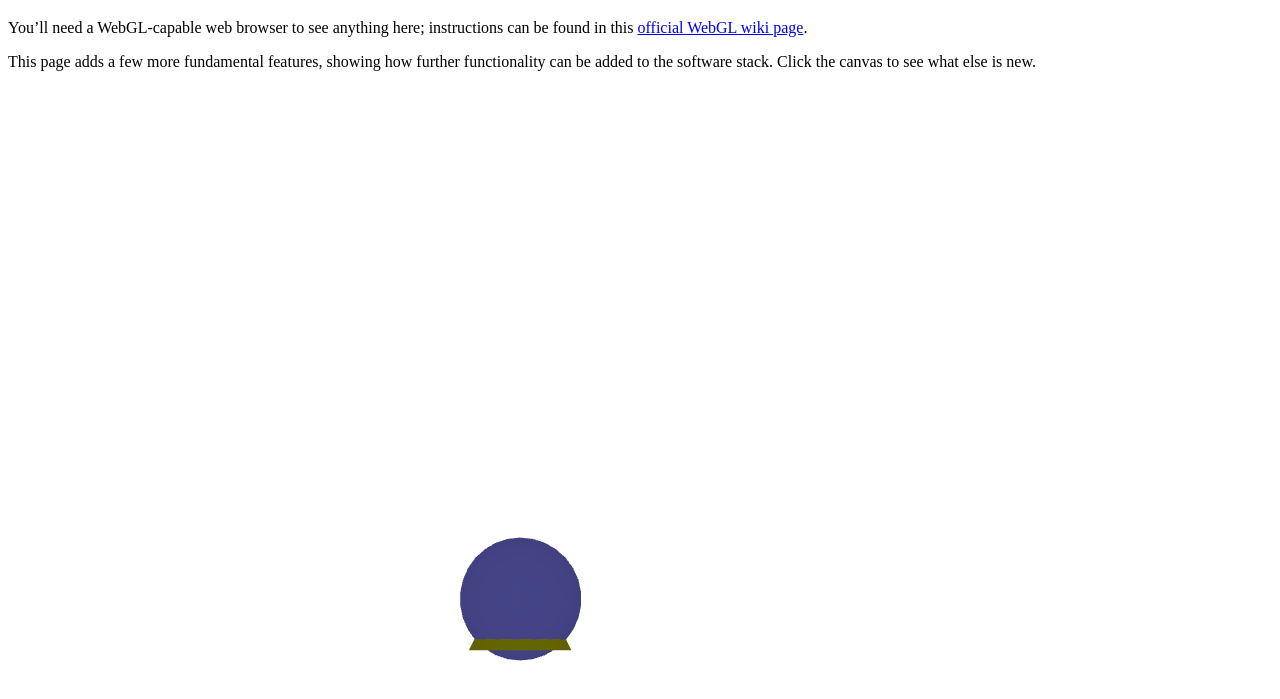
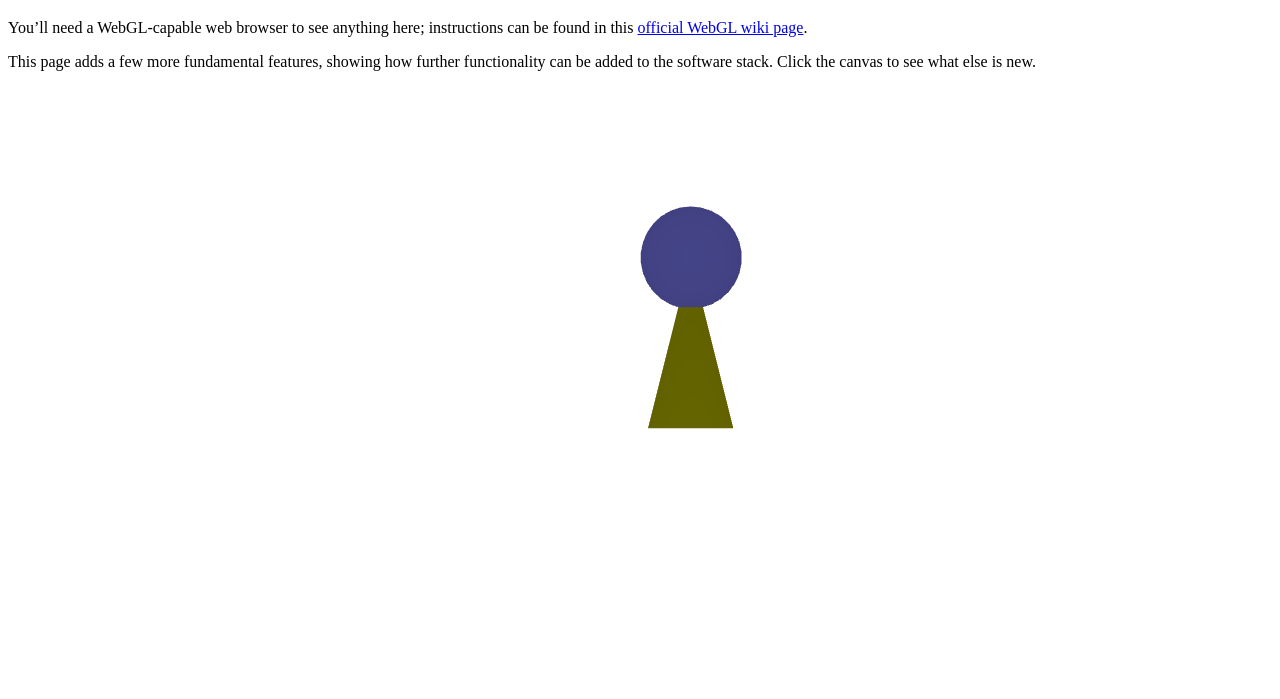
Before and after one commit to trixr4kdz/Graphics, a website: page pipeline/iceCream.html in a window 1280 px wide. Shown: the part 61-760 px from the top of the page. Drawn offline with nearby package versions, Linux system fonts and the light colour scheme.

Commit message:
Fixing up

```diff
--- a/pipeline/iceCream.html
+++ b/pipeline/iceCream.html
@@ -17,7 +17,7 @@
         further functionality can be added to the software stack.
         Click the canvas to see what else is new.</p>
 
-    <canvas id="hello-webgl" width="1024" height="1024">
+    <canvas id="hello-webgl" width="1024" height="512">
         Sorry, your web browser does not appear to support
         the <code>canvas</code> element, either.
     </canvas>
@@ -46,8 +46,6 @@
         #endif
 
         attribute vec3 vertexPosition;
-
-        // Note this new additional output.
         attribute vec3 vertexColor;
         varying vec4 finalVertexColor;
 
@@ -55,7 +53,6 @@
         uniform mat4 transformationMatrix;
         uniform mat4 projectionMatrix;
         uniform mat4 modelViewMatrix;
-        uniform mat4 camera;
 
         uniform vec3 lightPosition;
         uniform vec3 lightDiffuse;
--- a/pipeline/iceCream.js
+++ b/pipeline/iceCream.js
@@ -59,34 +59,38 @@
         obj["transform"] = t;
     };
 
-     var shapes = [iceCream, cone];
-
+    var shapes = [iceCream, cone];
 
     makeTransforms(iceCream, {
-        tx: 1,
-        sx: 2,
-        sy: 2,
-        sz: 2
+        tx: 2 ,
+        ty: 1,
     });
 
     makeTransforms(cone, {
-        tx: 5,
-        ty: 1,
-        tz: 1
+        ty: -0.5,
+        sy: 2,
+        // rx: 0.1,
+        // angle: 10
     })
 
     var objectsToDraw = [
         {
             color: iceCream.color,
+            specularColor: {r: 10, g: 10, b: 10},
             vertices: iceCream.toRawTriangleArray(),
             mode: gl.TRIANGLES,
             transform: iceCream.transform,
+            shininess: 6,
+            normals: iceCream.toNormalArray(),
             children: [{
                 color: cone.color,
+                specularColor: {r: 10, g: 10, b: 10},
                 vertices: cone.toRawTriangleArray(),
                 mode: gl.TRIANGLES,
                 transform: cone.transform,
-                children: []
+                children: [],
+                shininess: 10,
+                normals: cone.toNormalArray
             }]
         }
     ];
@@ -181,7 +185,13 @@
      * Displays an individual object.
      */
     var drawObject = function (object, parent) {
-        var currentMatrix = Matrix.getTransformationMatrix(
+        // Set the varying colors.
+        gl.bindBuffer(gl.ARRAY_BUFFER, object.colorBuffer);
+        gl.vertexAttribPointer(vertexColor, 3, gl.FLOAT, false, 0, 0);
+
+        var currentMatrix = parent || new Matrix();
+
+        var transform = Matrix.getTransformationMatrix(
             {
                 tx: object.transform.tx,
                 ty: object.transform.ty,
@@ -194,17 +204,11 @@
                 rz: object.transform.rz,
                 angle: object.transform.angle
             });
+
         console.log(currentMatrix)
+        currentMatrix = currentMatrix.multiply(transform);
 
-        if (parent) {
-            currentMatrix = currentMatrix.multiply(parent);
-        }
-
-        // Set the varying colors.
-        gl.bindBuffer(gl.ARRAY_BUFFER, object.colorBuffer);
-        gl.vertexAttribPointer(vertexColor, 3, gl.FLOAT, false, 0, 0);
-
-        gl.uniformMatrix4fv(modelViewMatrix, gl.FALSE,
+        gl.uniformMatrix4fv(transformationMatrix, gl.FALSE,
             new Float32Array(currentMatrix.convert()));
 
         // Set the varying vertex coordinates.
@@ -226,7 +230,7 @@
         // Clear the display.
         gl.clear(gl.COLOR_BUFFER_BIT | gl.DEPTH_BUFFER_BIT);
 
-        gl.uniformMatrix4fv(transformationMatrix, gl.FALSE,
+        gl.uniformMatrix4fv(modelViewMatrix, gl.FALSE,
             new Float32Array(new Matrix().convert()));
 
         // Display the objects.
@@ -239,10 +243,10 @@
     };
 
     gl.uniformMatrix4fv(projectionMatrix, gl.FALSE, new Float32Array(Matrix.getOrthoMatrix(
-        -5 * (canvas.width / canvas.height),
-        5 * (canvas.width / canvas.height),
-        -5,
-        5,
+        -3 * (canvas.width / canvas.height),
+        3 * (canvas.width / canvas.height),
+        -3,
+        3,
         -10,
         10
     ).convert()));
--- a/pipeline/shape.js
+++ b/pipeline/shape.js
@@ -3,7 +3,7 @@
  * The "shapes" are returned as indexed vertices, with utility functions for
  * converting these into "raw" coordinate arrays.
  */
-var Shape = function (shape, color, mode) {
+var Shape = function (shape, color) {
     this.color = color || {r: 0, g: 0, b: 0};
     this.vertices = shape.vertices;
     this.indices = shape.indices;
@@ -54,6 +54,45 @@ Shape.prototype.addChild = function (child) {
 
 Shape.prototype.removeChild = function (shape) {
     shape ? this.children.splice(this.children.indexOf(shape), 1) : this.children.pop();
+};
+
+Shape.prototype.toNormalArray = function () {
+    var result = [],
+        i,
+        j,
+        maxi,
+        maxj,
+        p0,
+        p1,
+        p2,
+        v0,
+        v1,
+        v2,
+        normal;
+
+    // For each face...
+    for (i = 0, maxi = this.indices.length; i < maxi; i += 1) {
+        // We form vectors from the first and second then second and third vertices.
+        p0 = this.vertices[this.indices[i][0]];
+        p1 = this.vertices[this.indices[i][1]];
+        p2 = this.vertices[this.indices[i][2]];
+
+        // Technically, the first value is not a vector, but v can stand for vertex
+        // anyway, so...
+        v0 = new Vector(p0[0], p0[1], p0[2]);
+        v1 = new Vector(p1[0], p1[1], p1[2]).subtract(v0);
+        v2 = new Vector(p2[0], p2[1], p2[2]).subtract(v0);
+        normal = v1.cross(v2).unit();
+
+        // We then use this same normal for every vertex in this face.
+        for (j = 0, maxj = this.indices[i].length; j < maxj; j += 1) {
+            result = result.concat(
+                [ normal.x(), normal.y(), normal.z() ]
+            );
+        }
+    }
+
+    return result;
 };
 
 var Shapes = {
```
